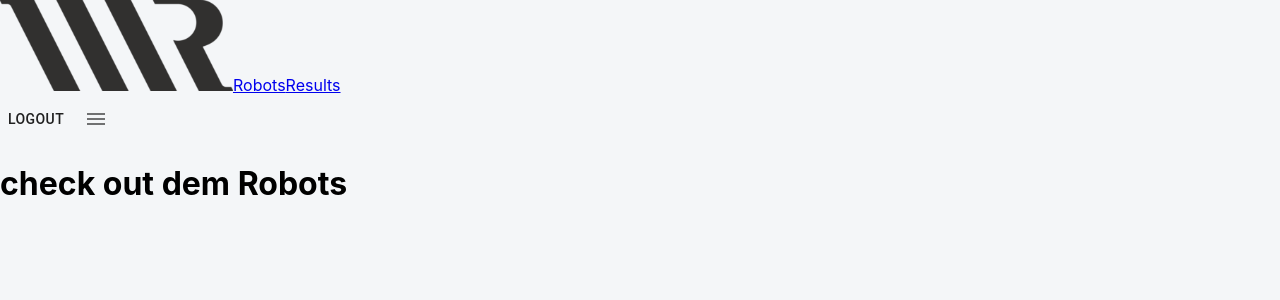
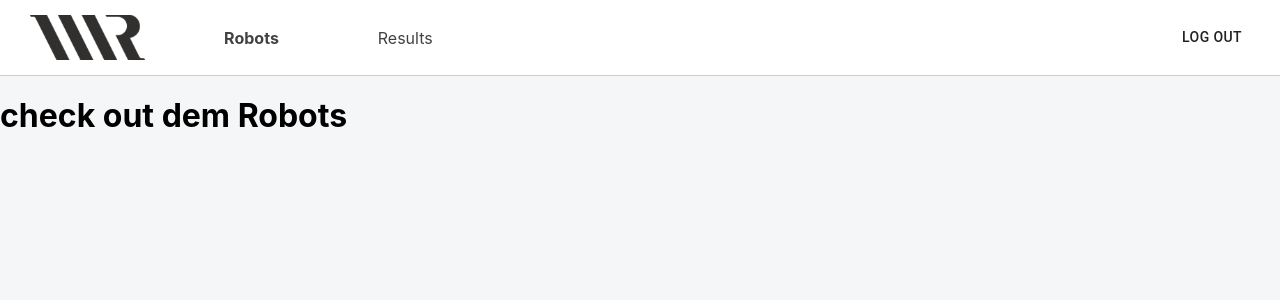
Before and after one commit to chris-fullinwider/robots-everywhere, a React (Create React App) app: page /robots in a window 1280 px wide. Shown: the top 300 px of the page. Built offline with nearby package versions, Linux system fonts and the light colour scheme; sample sign-in values are in the browser's storage.

Commit message:
finished header and navigation + logout > robots now

```diff
--- a/src/components/Header.scss
+++ b/src/components/Header.scss
@@ -0,0 +1,70 @@
+.header {
+  display: flex;
+  max-height: 75px;
+  background-color: white;
+  box-shadow: 0px 1px 0px rgba(0, 0, 0, 0.17);
+  padding: 0 30px;
+
+  .header-group {
+    display: flex;
+    flex-direction: row;
+    justify-content: space-between;
+
+    img {
+      height: 60%;
+      display: flex;
+      align-self: center;
+      align-items: center;
+    }
+    &__right {
+      margin-left: auto;
+    }
+  }
+
+}
+
+#menu-trigger {
+  border-radius: 0;
+  display: none;
+}
+
+
+.nav-link, .logout-link {
+  height: 60%;
+  display: flex;
+  align-items: center;
+  align-self: center;
+  text-decoration: none;
+  padding: 0 20px;
+  color: #414242;
+}
+.nav-link.on {
+  font-weight: bold;
+}
+
+@media only screen and (max-width: 825px) {
+  .header .header-group {
+    justify-content: initial;
+    flex-shrink: inherit;
+    &__left {
+      width: 40%;
+    }
+  }
+}
+
+@media only screen and (max-width: 594px) {
+  .header .header-group {
+    a {
+      display: none;
+    }
+    &__left {
+      width: 40%;
+    }
+    .logout-button {
+      display: none;
+    }
+  }
+  #menu-trigger {
+    display: block;
+  }
+}
--- a/src/components/Header.tsx
+++ b/src/components/Header.tsx
@@ -1,21 +1,20 @@
-import { Box, Button, IconButton, Menu, MenuItem } from '@material-ui/core';
+import { Box, IconButton, Menu, MenuItem } from '@material-ui/core';
 import CloseIcon from '@material-ui/icons/Close';
 import MenuIcon from '@material-ui/icons/Menu';
-import React, { MouseEvent, MouseEventHandler, useState } from 'react';
+import React, { MouseEvent, useState } from 'react';
 import { Link, RouteComponentProps, withRouter } from 'react-router-dom';
 import { RESULTS_PATH, ROBOTS_PATH } from '../App';
 import logo from '../brand_logo.svg';
-import LogoutButton from './LogoutButton';
+import LogoutButton, { BUTTON, LINK } from './LogoutButton';
+
+import './Header.scss'
 
 const NAV_LINK = 'nav-link'
+const HEADER_GROUP = 'header-group'
 const ON = 'on'
 const OFF = 'off'
 
 type IHeaderProps = RouteComponentProps
-
-const toggleMenu = (evt: MouseEvent) => {
-  evt.preventDefault();
-}
 
 const Header: React.FunctionComponent<IHeaderProps> = (props: IHeaderProps) => {
   const [anchorEl, setAnchorEl] = useState<Element>()
@@ -31,27 +30,28 @@ const Header: React.FunctionComponent<IHeaderProps> = (props: IHeaderProps) => {
   console.log(anchorEl)
 
   return (
-    <header>
-      <Box className="header-group__left">
+    <header className="header">
+      <Box className={`${HEADER_GROUP} ${HEADER_GROUP}__left`}>
         <img src={logo} alt="logo" />
         <Link
-          className={`${NAV_LINK}__robots ${robotsOn ? ON : OFF}`}
+          className={`${NAV_LINK} ${NAV_LINK}__robots ${robotsOn ? ON : OFF}`}
           to={ROBOTS_PATH}
         >
           Robots
         </Link>
         <Link
-          className={`${NAV_LINK}__results ${resultsOn ? ON : OFF}`}
+          className={`${NAV_LINK} ${NAV_LINK}__results ${resultsOn ? ON : OFF}`}
           to={RESULTS_PATH}
         >
           Results
         </Link>
       </Box>
-      <Box className="header-group__right">
-        <LogoutButton />
+      <Box className={`${HEADER_GROUP} ${HEADER_GROUP}__right`}>
+        <LogoutButton type={BUTTON} />
         <IconButton
           aria-controls="simple-menu"
           aria-haspopup="true"
+          id="menu-trigger"
           onClick={anchorEl === undefined ? handleOpen : handleClose}
         >
           {anchorEl == undefined &&
@@ -60,6 +60,7 @@ const Header: React.FunctionComponent<IHeaderProps> = (props: IHeaderProps) => {
           {anchorEl !== undefined &&
             <CloseIcon />
           }
+        </IconButton>
         <Menu
           id="simple-menu"
           anchorEl={anchorEl}
@@ -68,19 +69,25 @@ const Header: React.FunctionComponent<IHeaderProps> = (props: IHeaderProps) => {
           onClose={handleClose}
         >
           <MenuItem onClick={handleClose}>
-              <Link to={ROBOTS_PATH}>Robots</Link>
-
-              <Link to={ROBOTS_PATH}>Robots</Link>
+            <Link
+              className={`${NAV_LINK} ${NAV_LINK}__robots ${robotsOn ? ON : OFF}`}
+              to={ROBOTS_PATH}
+            >
+              Robots
+            </Link>
           </MenuItem>
           <MenuItem onClick={handleClose}>
-              <Link to={RESULTS_PATH}>Results</Link>
+            <Link
+              className={`${NAV_LINK} ${NAV_LINK}__results ${resultsOn ? ON : OFF}`}
+              to={RESULTS_PATH}
+            >
+              Results
+            </Link>
           </MenuItem>
           <MenuItem onClick={handleClose}>
-              <LogoutButton />
+            <LogoutButton type={LINK} />
           </MenuItem>
         </Menu>
-        </IconButton>
-
       </Box>
     </header>
   );
--- a/src/components/LogoutButton.tsx
+++ b/src/components/LogoutButton.tsx
@@ -1,12 +1,19 @@
 import { Button } from '@material-ui/core';
-import React from 'react';
-import { Redirect } from 'react-router-dom';
+import React, { MouseEvent } from 'react';
+import { Link, Redirect } from 'react-router-dom';
 import { useAppDispatch } from '../app/hooks';
 import {
   logoutAsync,
 } from '../features/auth/authSlice'
 
-const LogoutButton: React.FunctionComponent<any> = () => {
+export const LINK = 'link'
+export const BUTTON = 'button'
+
+interface ILogoutButtonProps {
+  type: typeof LINK | typeof BUTTON;
+}
+const LogoutButton: React.FunctionComponent<ILogoutButtonProps> = (props: ILogoutButtonProps) => {
+  const { type } = props
   const dispatch = useAppDispatch();
   const token = localStorage.getItem('token')
 
@@ -15,6 +22,22 @@ const LogoutButton: React.FunctionComponent<any> = () => {
   }
 
   return (
+    <>
+      {type === LINK &&
+        <Link
+          className="logout-link"
+          to="javascript:void(0)"
+          onClick={(evt: MouseEvent) => {
+            evt.preventDefault()
+            if (token) {
+              dispatch(logoutAsync(localStorage.getItem('token') as string))
+            }
+          }}
+        >
+          Log out
+        </Link>
+      }
+      {type === BUTTON &&
         <Button
           className="logout-button"
           variant="text"
@@ -24,8 +47,10 @@ const LogoutButton: React.FunctionComponent<any> = () => {
             }
           }}
         >
-      Logout
+          Log out
         </Button>
+      }
+    </>
   );
 }
 
```
Also changed, not shown: 1 other file (tests, documents, lock files or other folders). Lines whose indentation alone changed are shown as unchanged.
